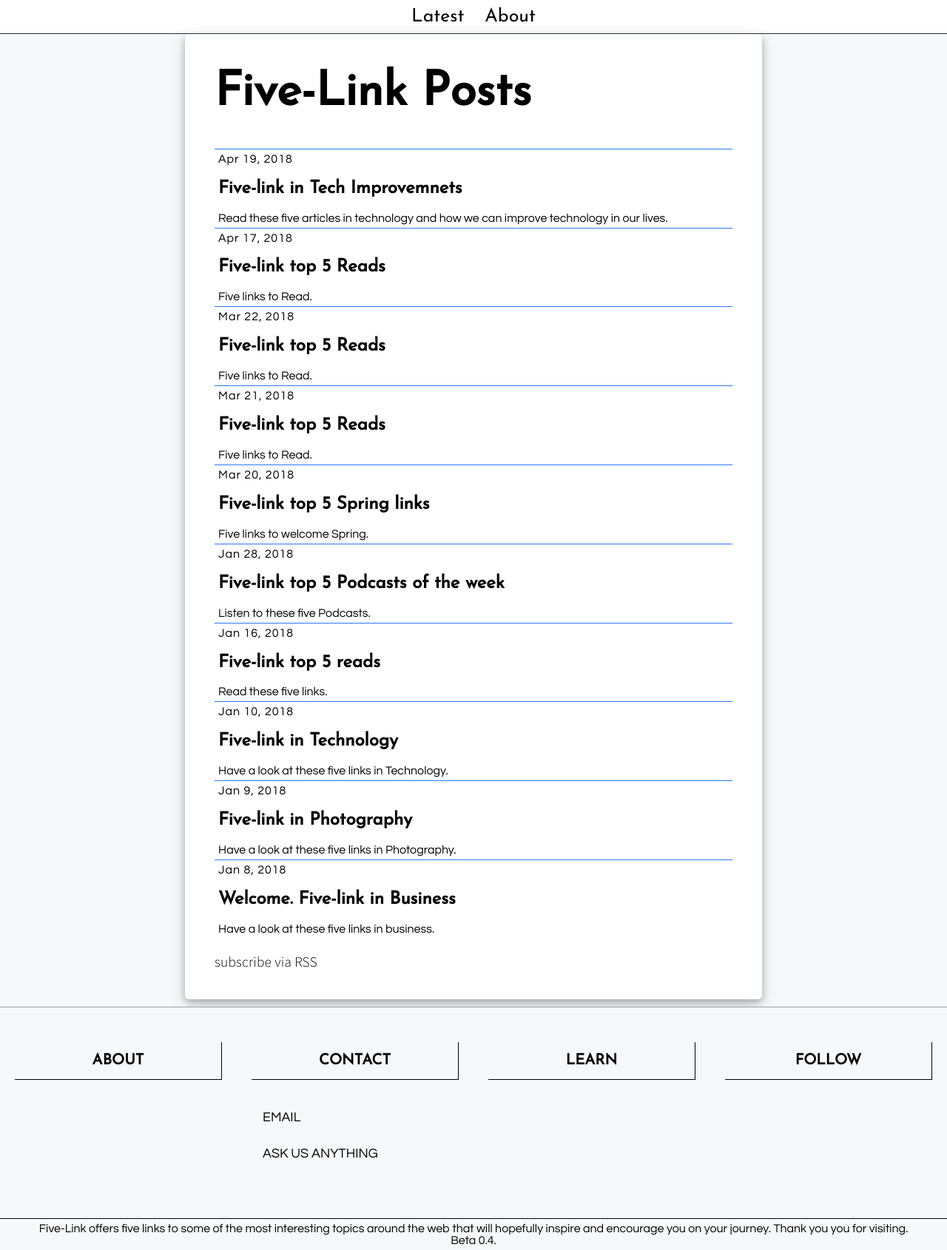
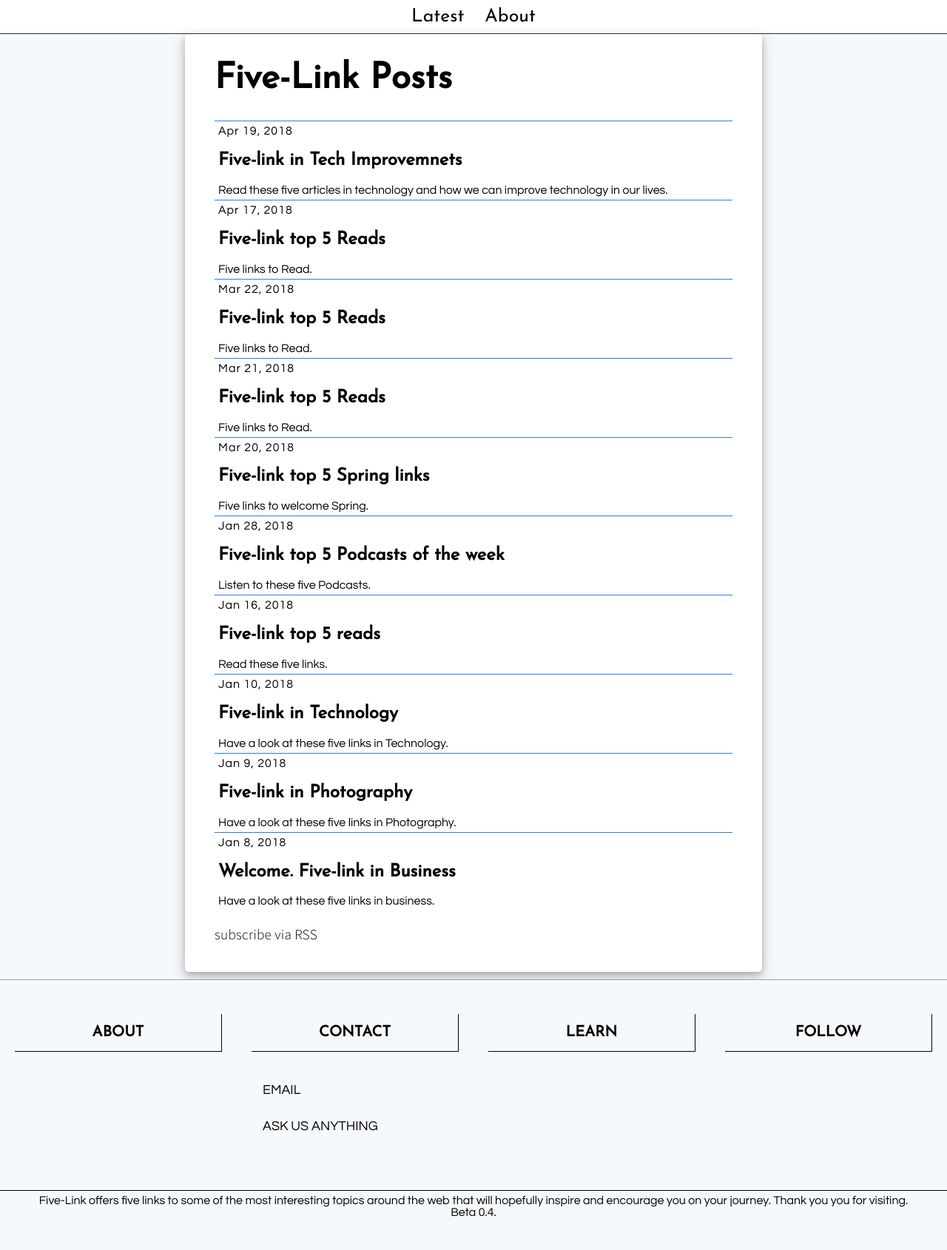
Before and after one commit to hub63501/my-links, a Jekyll site: the page built from index.md, in a window 1280 px wide. Shown: the whole page at 74% size. Built offline with Jekyll 4.4.1, drawn with Linux system fonts in a browser that asks for light colours; after the commit the page ends 1652 px from its top, so only the background shows below that.

Commit message:
changes in style

```diff
--- a/_layouts/home.html
+++ b/_layouts/home.html
@@ -4,10 +4,16 @@
 <head>
   <style>
     .page-heading{
-      font-size: 4em;
+      font-size: 3em;
     }
     .post-list li{
       border-top: solid 1px #2979FF;
+      transition-delay: 0.5s;
+      -moz-transition-delay: 0.5s;
+      -webkit-transition-delay: 0.5s;
+    }
+    .post-list li:hover{
+      box-shadow: 0 4px 8px 0 rgba(0, 0, 0, 0.2), 0 6px 20px 0 rgba(0, 0, 0, 0.19);
     }
   </style>
 </head>
```
